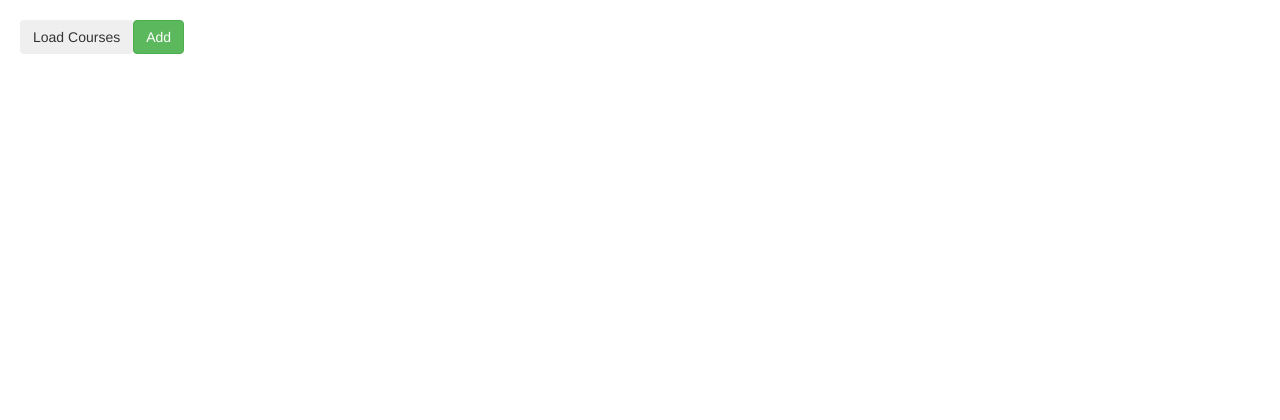
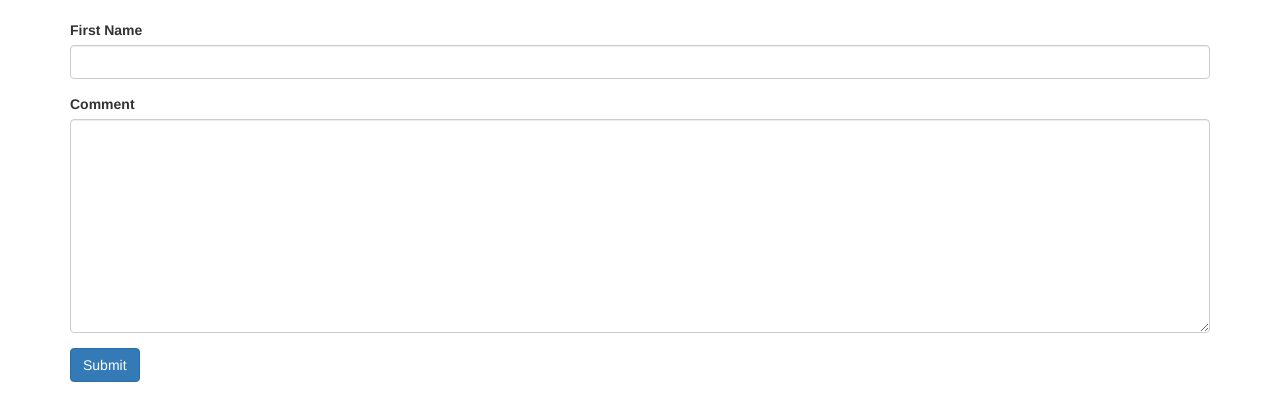
Before and after one commit to bolenton/CompleteAngularTutorial, an Angular app: page / in a window 1280 px wide. Shown: the top 420 px of the page. Built offline with nearby package versions, Linux system fonts and the light colour scheme.

Commit message:
- added contact form

```diff
--- a/src/app/app.component.html
+++ b/src/app/app.component.html
@@ -16,7 +16,7 @@
 </div> -->
 
 <!-- NG FOR -->
-<button class="btn btn-primaru" (click)="loadCourses()">Load Courses</button>
+<!-- <button class="btn btn-primaru" (click)="loadCourses()">Load Courses</button>
 <button class="btn btn-success" (click)="onAdd()">Add</button>
 <div class="row">
     <div class="col-md-4">
@@ -31,4 +31,9 @@
             </ul>
         </div>
     </div>
-</div>
+</div> -->
+
+<!-- CUSTOM DIRECTIVES -->
+<!-- <input type="text" [appInputFormat]="'uppercase'"> -->
+
+<contact-form></contact-form>
--- /dev/null
+++ b/src/app/contact-form/contact-form.component.html
@@ -0,0 +1,14 @@
+
+<div class="container">
+    <form>
+    <div class="form-group">
+        <label for="firstName">First Name</label>
+        <input id="firstName" type="text" class="form-control">
+    </div>
+    <div class="form-group">
+        <label for="comment">Comment</label>
+        <textarea id="comment" cols="30" rows="10" class="form-control"></textarea>
+    </div>
+    <button class="btn btn-primary">Submit</button>
+  </form>
+</div>
--- /dev/null
+++ b/src/app/contact-form/contact-form.component.ts
@@ -0,0 +1,14 @@
+import { Component, OnInit } from '@angular/core';
+
+@Component({
+  selector: 'contact-form',
+  templateUrl: './contact-form.component.html',
+  styleUrls: ['./contact-form.component.css']
+})
+export class ContactFormComponent implements OnInit {
+
+  constructor() { }
+
+  ngOnInit() {
+  }
+}
--- /dev/null
+++ b/src/app/input-format.directive.ts
@@ -0,0 +1,26 @@
+import { Directive, HostListener, ElementRef, Input } from '@angular/core';
+
+@Directive({
+  selector: '[appInputFormat]'
+})
+export class InputFormatDirective {
+
+  @Input('appInputFormat') format;
+  constructor(private el: ElementRef) { }
+
+  @HostListener('focus')
+  onfocus() {
+    console.log("on Foucs");
+  }
+
+  @HostListener('blur')
+  onBlur() {
+    let value: string = this.el.nativeElement.value;
+
+    if(this.format == 'lowercase')
+      this.el.nativeElement.value = value.toLowerCase();
+    else
+      this.el.nativeElement.value = value.toUpperCase();
+  }
+
+}
```
Also changed, not shown: src/app/app.module.ts (+7 -1 lines), src/app/contact-form/contact-form.component.css (added).
